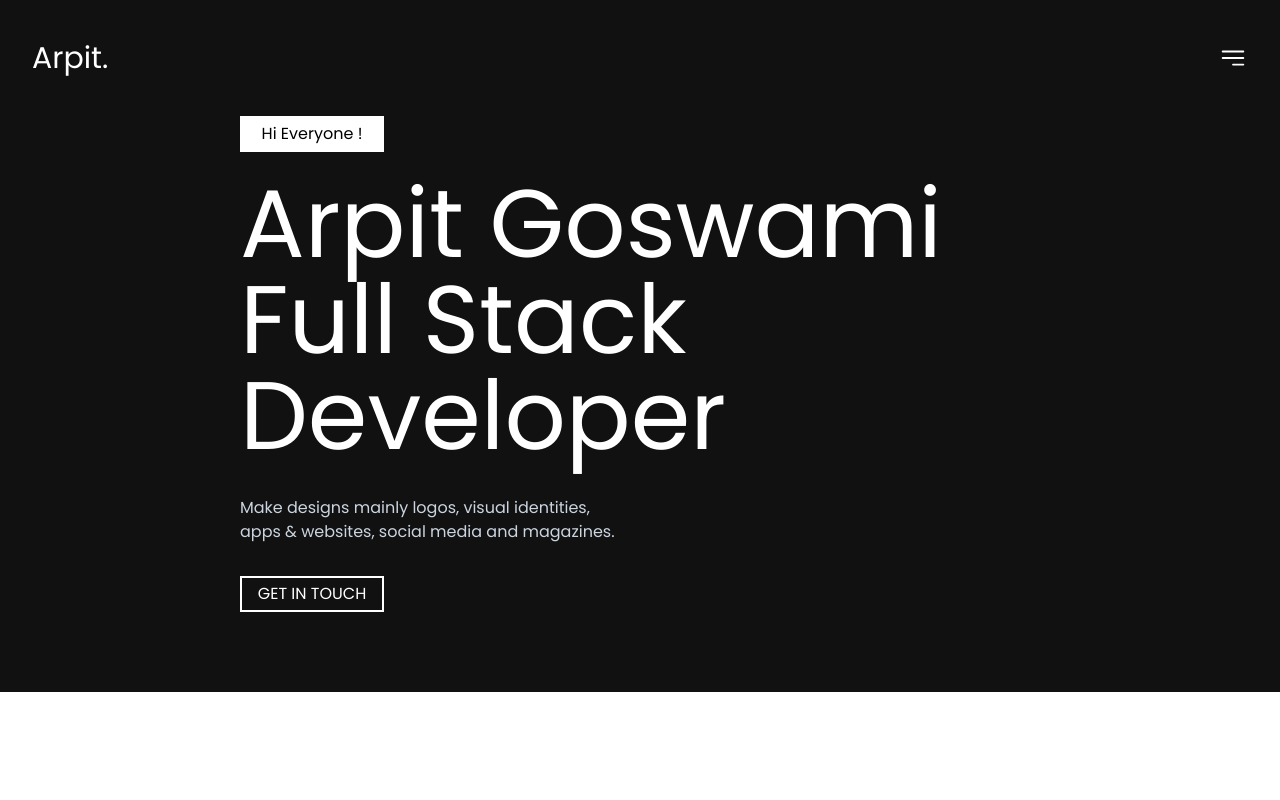
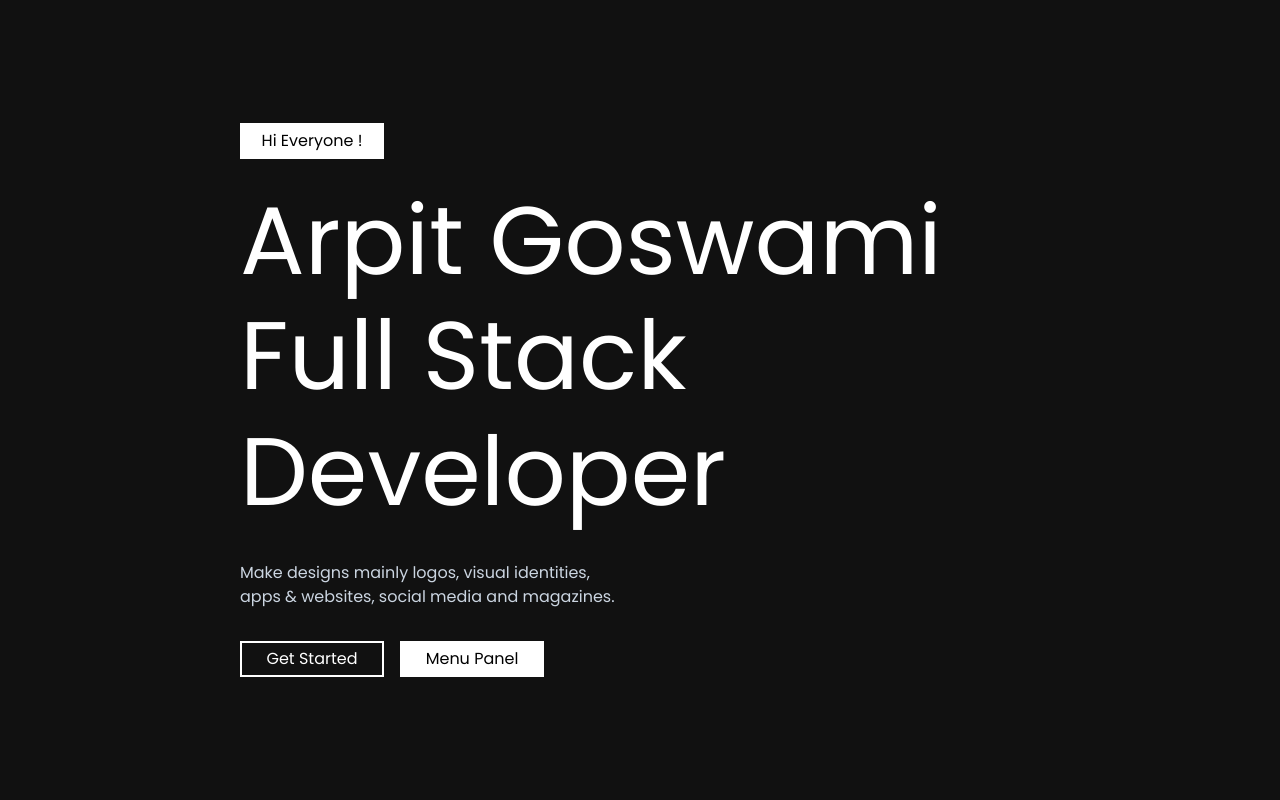
Before and after one commit to arpitgoswami/portfolio, a React (Vite) app: page / in a window 1280 px wide. Shown: the top 800 px of the page. Built offline with nearby package versions, Linux system fonts and the light colour scheme.

Commit message:
Initial Commit

```diff
--- a/src/App.jsx
+++ b/src/App.jsx
@@ -7,8 +7,6 @@ function App() {
    return (
       <div className="content">
          <Header />
-         <Main />
-         <Footer />
       </div>
    )
 }
--- a/src/components/header.jsx
+++ b/src/components/header.jsx
@@ -3,35 +3,26 @@ import { HiOutlineBars3BottomRight } from 'react-icons/hi2'
 function Header() {
    return (
       <>
-         <div id="header-container" className="py-10">
-            <div className="mx-8 flex items-center justify-between text-3xl sm:mx-6">
-               <div>Arpit.</div>
-               <div>
-                  <HiOutlineBars3BottomRight />
-               </div>
-               <nav className="hidden">
-                  <div>Home</div>
-                  <div>Designs</div>
-                  <div>Achivements</div>
-                  <div>Contact</div>
-               </nav>
-            </div>
+         <div id="header-container" className="py-10 flex items-center">
             <div className="mx-60 my-10 sm:mx-6">
                <div className="block w-36 border-2 border-white bg-white py-1 text-center text-black">
                   Hi Everyone !
                </div>
-               <div className="my-6 text-8xl sm:text-5xl">
+               <div className="my-6 text-8xl sm:text-5xl leading-[1.2] sm:leading-[1.2]">
                   Arpit Goswami <br /> Full Stack Developer
                </div>
                <div className="width my-8 text-slate-300 sm:text-sm">
                   Make designs mainly logos, visual identities, apps & websites,
                   social media and magazines.
                </div>
-               <a href="">
+               <div className="flex space-x-4">
                   <div className="btn block w-36 border-2 border-white py-1 text-center">
-                     GET IN TOUCH
+                     Get Started
                   </div>
-               </a>
+                  <div className="btn block w-36 border-2 border-white py-1 text-center">
+                     Menu Panel
+                  </div>
+               </div>
             </div>
          </div>
       </>
--- a/styles/global.css
+++ b/styles/global.css
@@ -8,7 +8,7 @@
    background-color: #111;
    color: #fff;
    width: 100%;
-   height: auto;
+   height: 100vh;
 }
 
 .content {
@@ -48,7 +48,7 @@
    color: #000;
 }
 
-.btn::after {
+.btn:first-child:after {
    top: 0;
    left: 0;
    width: 0%;
@@ -64,6 +64,30 @@
    width: 100%;
 }
 
+.btn:last-child {
+   color: #000;
+}
+
+.btn:last-child::after {
+   top: 0;
+   right: 0;
+   width: 100%;
+   height: 100%;
+   z-index: -1;
+   content: ' ';
+   position: absolute;
+   background-color: #fff;
+   transition-duration: 0.4s;
+}
+
+.btn:last-child:hover {
+   color: #fff;
+}
+
+.btn:last-child:hover::after {
+   width: 0%;
+}
+
 .width {
    width: 24rem;
 }
```
Also changed, not shown: 2 other files (tests, documents, lock files or other folders).
